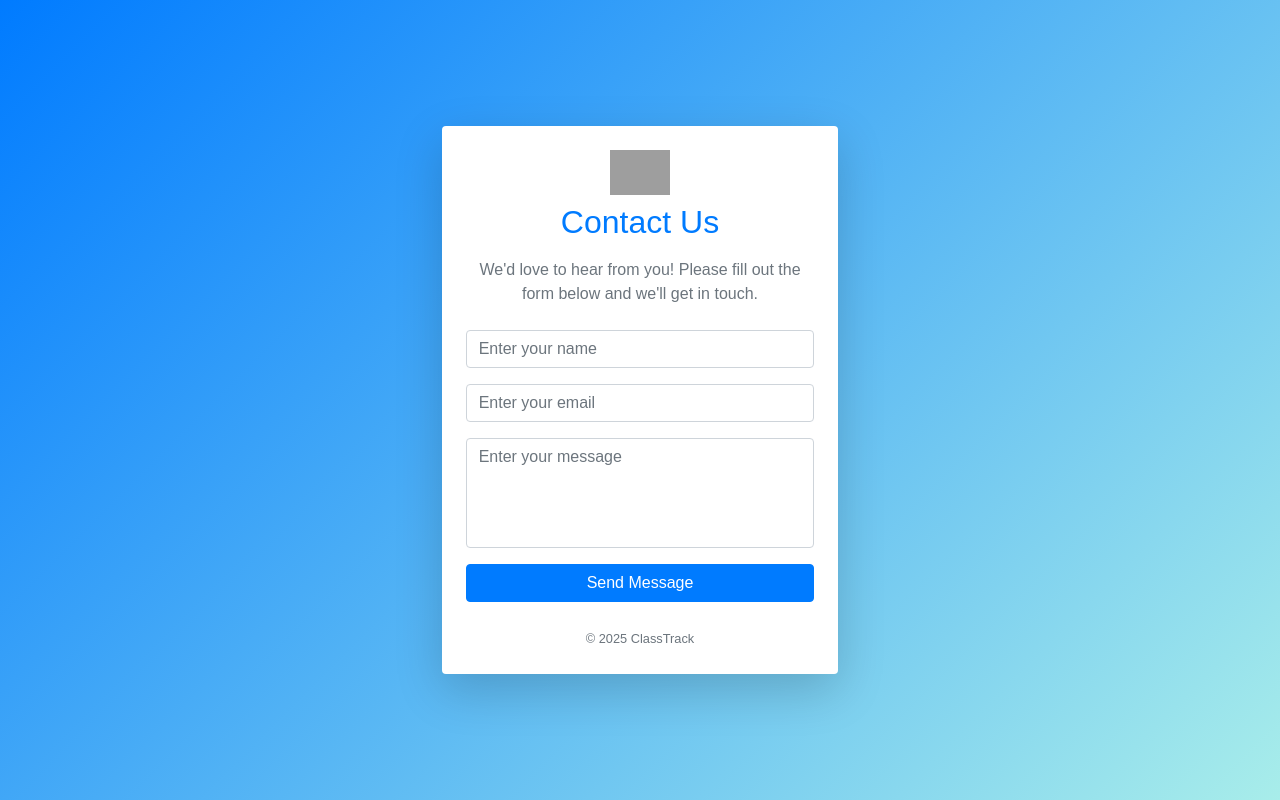
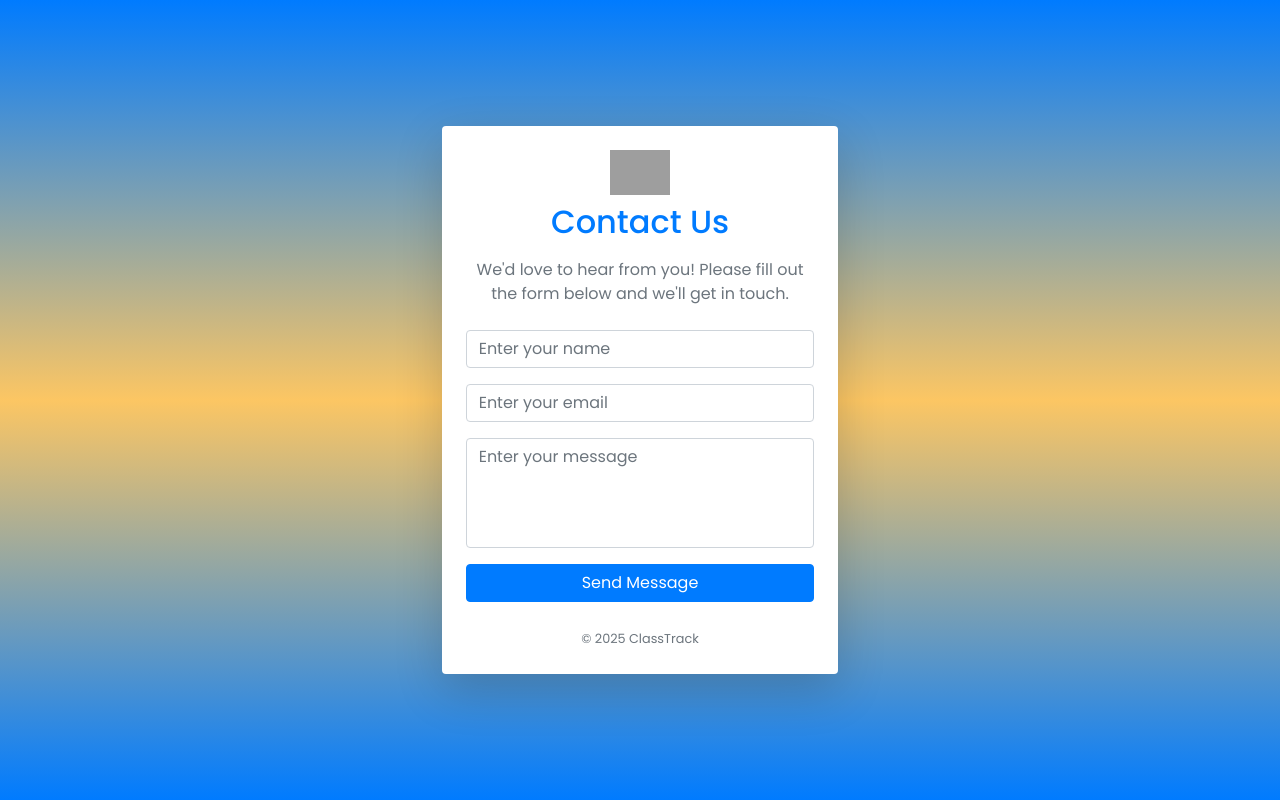
Before and after one commit to sundaramrai/ClassTrack, a Django app: page /contact in a window 1280 px wide. Run offline with Django 5.2, Linux system fonts and the light colour scheme; some libraries are stand-ins or nearby versions; grey boxes are pictures that could not be loaded.

Commit message:
refactor: update base.html for improved structure and styling consistency

```diff
--- a/templates/app/base.html
+++ b/templates/app/base.html
@@ -4,22 +4,25 @@
 
 <head>
     <meta charset="UTF-8">
+    <meta name="viewport" content="width=device-width, initial-scale=1.0, shrink-to-fit=no">
+    <meta http-equiv="X-UA-Compatible" content="IE=edge">
+    <meta name="description" content="ClassTrack - Student Management System">
+    <meta name="Sundaram Rai" content="ClassTrack">
     <title>{% block title %}ClassTrack{% endblock %}</title>
-    <link rel="stylesheet" href="https://cdnjs.cloudflare.com/ajax/libs/font-awesome/5.15.3/css/all.min.css" />
     <link rel="icon" type="image/png" href="{% static 'images/icon.png' %}">
     <link rel="stylesheet" href="https://stackpath.bootstrapcdn.com/bootstrap/4.5.2/css/bootstrap.min.css">
+    <link href="https://fonts.googleapis.com/css2?family=Poppins:wght@400;500;700&display=swap" rel="stylesheet">
     <style>
         body {
             font-family: 'Poppins', sans-serif;
+            background: linear-gradient(#007bff 0%, #fcc663 50%, #007bff 100%);
+            min-height: 100vh;
         }
     </style>
     {% block extra_head %}{% endblock %}
 </head>
 
 <body class="{% block body_class %}{% endblock %}">
-    <div class="position-fixed w-100 h-100">
-        <div class="w-100 h-100" style="background: linear-gradient(135deg, #007bff 0%, #a8edea 100%);"></div>
-    </div>
     {% block layout %}
     {% block content %}{% endblock %}
     {% endblock %}
```
